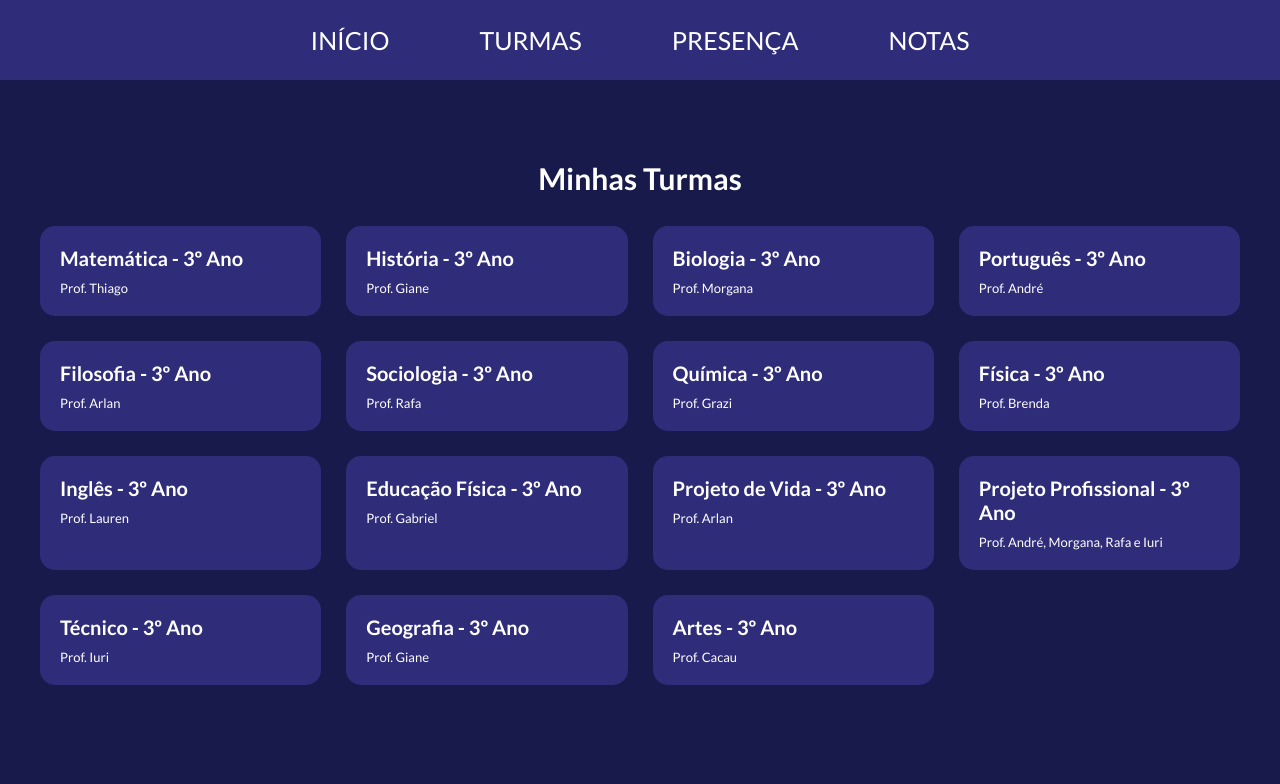
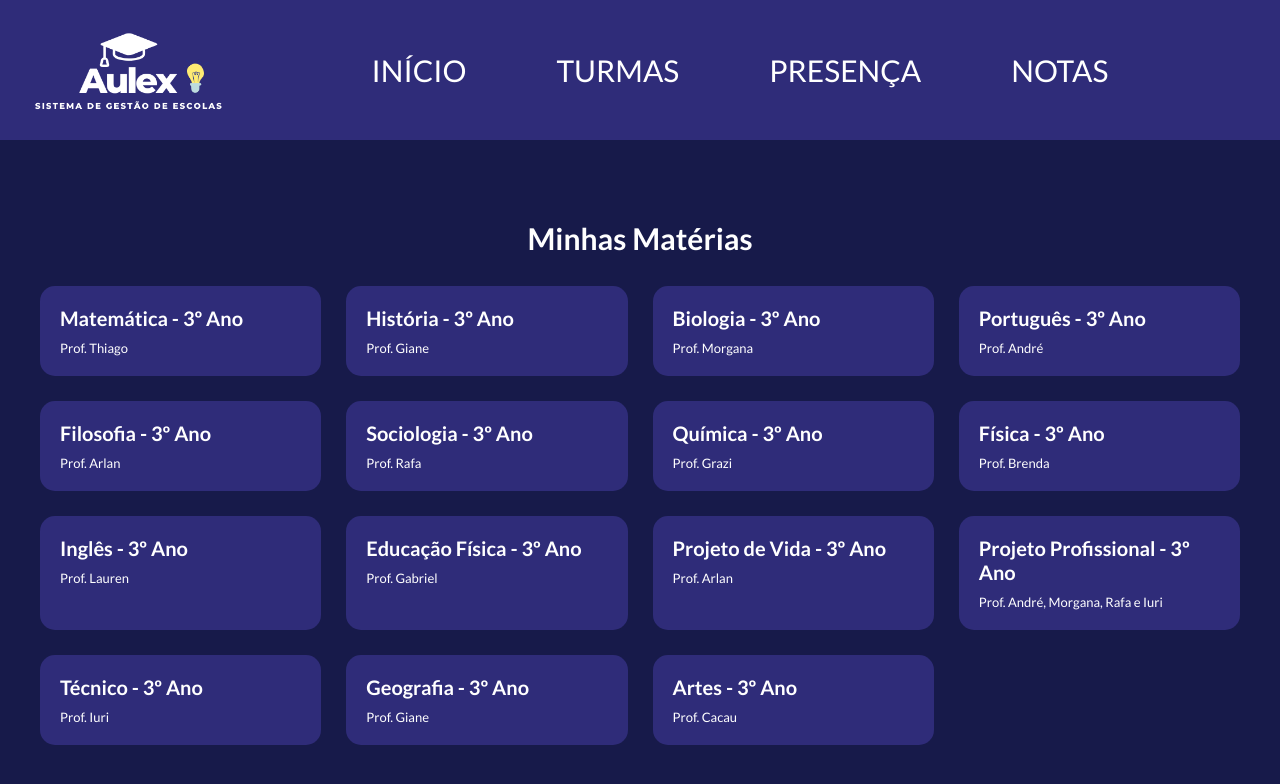
Before and after one commit to felipecoimbra123/Aulex, a plain HTML site: page frontend/pages/turmas.html in a window 1280 px wide. Drawn offline with Linux system fonts and the light colour scheme.

Commit message:
Logo adicionada

```diff
--- a/frontend/pages/turmas.html
+++ b/frontend/pages/turmas.html
@@ -8,6 +8,7 @@
 </head>
 <body>
     <header class="header">
+        <img src="/frontend/assets/logo.png" alt="Logo do site">
         <nav class="nav-header">
             <ul>
                 <li><a href="index.html">Início</a></li>
@@ -19,7 +20,7 @@
     </header>
 
     <main class="turmas-container">
-        <h2>Minhas Turmas</h2>
+        <h2>Minhas Matérias</h2>
 
         <div class="turmas-div">
             <div class="turma-card">
--- a/frontend/styles/style.css
+++ b/frontend/styles/style.css
@@ -14,9 +14,17 @@ body{
 header{
     background-color: #2F2C79;
     padding: 25px;
+    display: flex;
+    align-items: center;
+    justify-content: space-between;
+}
+
+img{
+    width: 200px;
 }
 
 nav{
+    flex: 1;
     display: flex;
     justify-content: center;
 }
@@ -33,7 +41,7 @@ a{
     text-transform: uppercase;
     text-decoration: none;
     color: white;
-    font-size: 25px;
+    font-size: 30px;
     font-family: "Lato", sans-serif;
 
     &:hover {
--- a/frontend/styles/turmas.css
+++ b/frontend/styles/turmas.css
@@ -14,9 +14,17 @@ body{
 header{
     background-color: #2F2C79;
     padding: 25px;
+    display: flex;
+    align-items: center;
+    justify-content: space-between;
+}
+
+img{
+    width: 200px;
 }
 
 nav{
+    flex: 1;
     display: flex;
     justify-content: center;
 }
@@ -33,7 +41,7 @@ a{
     text-transform: uppercase;
     text-decoration: none;
     color: white;
-    font-size: 25px;
+    font-size: 30px;
     font-family: "Lato", sans-serif;
 
     &:hover {
```
Also changed, not shown: frontend/pages/index.html (+1 -0 lines), frontend/assets/logo.png (added).
